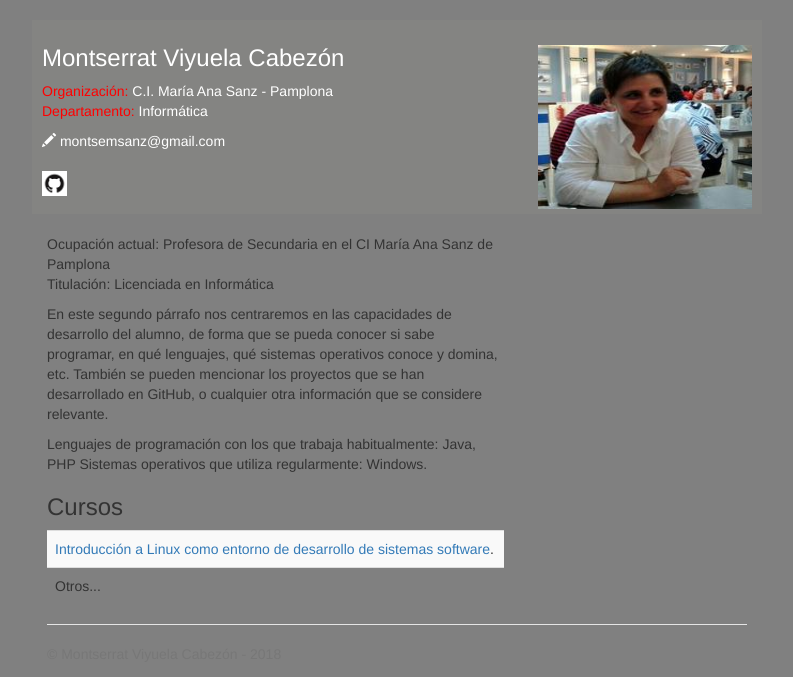
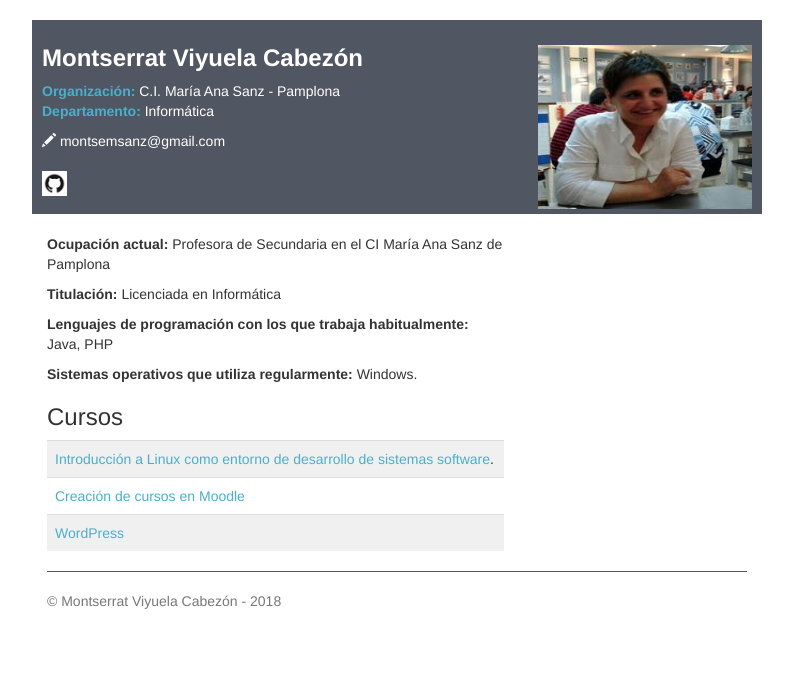
Before and after one commit to agogorzagdam1/montsemsanz.github.io, a plain HTML site: page index.html in a window 1280 px wide. Shown: the whole page, without its empty margins (243-1036 px from the left). Drawn offline with nearby package versions, Linux system fonts and the light colour scheme.

Commit message:
Cuarta versión de mi sitio web

```diff
--- a/css/style.css
+++ b/css/style.css
@@ -22,13 +22,14 @@ body {
   margin-top: 0;
   margin-bottom: 0;
   line-height: 40px;
+
 }
 
 /* Custom page footer */
 .footer {
   padding-top: 19px;
   color: #777;
-  border-top: 1px solid #e5e5e5;
+  border-top: 1px solid rgb(80, 87, 99);
 }
 
 /* Customize container */
@@ -85,7 +86,7 @@ body {
 body {
   padding-top: 20px;
   padding-bottom: 20px;
-  background-color: gray;
+  background-color: #FFFFFF;
 }
 
 .navbar {
@@ -97,16 +98,28 @@ body {
   padding: 5px 10px;
   color: #fff;
   text-align: left;
-  background-color: #848482;
+  background-color: rgb(80, 87, 99);
 }
 
 .header-bar .address {
   color: #B6B6B4;
+
 }
 
-.header-bar .dato {
-  color: red;
+.header-bar .dato{
+  color: rgb(73, 175, 205);
+  font-weight: bold;
 }
+
+.personal {
+  font-size:  greater;
+  font-weight: bold;
+}
+
+.header-bar h3 {
+  font-weight: bold;
+}
+
 
 .float-right {
   float: right;
--- a/index.html
+++ b/index.html
@@ -39,16 +39,17 @@
         <div class='col-sm-8'>
           <br>
 
-          <p>Ocupación actual: Profesora de Secundaria en el CI María Ana Sanz de Pamplona <br/>
-          Titulación: Licenciada en Informática </p>
-          <p>En este segundo párrafo nos centraremos en las capacidades de desarrollo del alumno, de forma que se pueda conocer si sabe programar, en qué lenguajes, qué sistemas operativos conoce y domina, etc. También se pueden mencionar los proyectos que se han desarrollado en GitHub, o cualquier otra información que se considere relevante.</p>
-          <p>Lenguajes de programación con los que trabaja habitualmente: Java, PHP
-          Sistemas operativos que utiliza regularmente: Windows.</p>
+          <p><span class='personal'>Ocupación actual:</span> Profesora de Secundaria en el CI María Ana Sanz de Pamplona <br/>
+          <p><span class='personal'>Titulación:</span> Licenciada en Informática </p>
+
+          <p><span class='personal'>Lenguajes de programación con los que trabaja habitualmente: </span>Java, PHP</p>
+          <p><span class='personal'>Sistemas operativos que utiliza regularmente: </span>Windows.</p>
 
           <h3>Cursos</h3>
           <table class='table table-striped'>
             <tr><td><a href="https://www.miriadax.net" target="blank">Introducción a Linux como entorno de desarrollo de sistemas software</a>.</td></tr>
-            <tr><td>Otros...</td></tr>
+            <tr><td><a href="http://aulavirtual.educacion.navarra.es/course/index.php?categoryid=2" target="blank">Creación de cursos en Moodle</a></td></tr>
+            <tr><td><a href="https://www.udemy.com/wordpress-for-beginners-course/" target="blank">WordPress</a></td></tr>
           </table>
         </div>
       </div>
```
Also changed, not shown: css/bootstrap.min.css.
